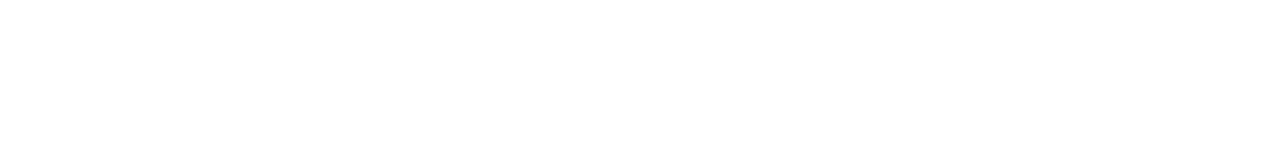
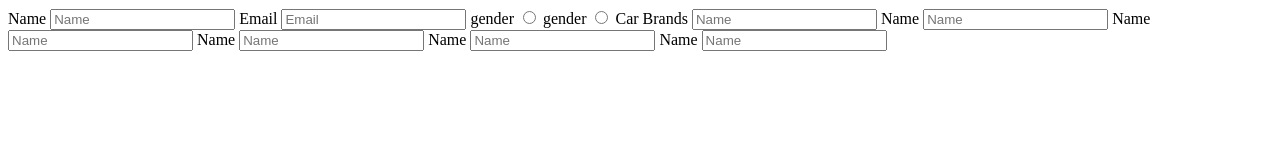
Before and after one commit to acciojob/signup-form-car-Jaswant26, a website: page main.html in a window 1280 px wide. Drawn offline with Linux system fonts and the light colour scheme.

Commit message:
created a submission

```diff
--- a/main.html
+++ b/main.html
@@ -10,7 +10,27 @@
 	<!-- the entire body must be written by student -->
     <script type="text/javascript" src="./script.js">
 </script>
-
+<form action="/action_page.php" method="post">
+	<label for="name">Name</label>
+	<input type="text" placeholder="Name" id="name" required>
+	<label for="email">Email</label>
+	<input type="email" placeholder="Email" id="email" required>
+	<label for="gender_m">gender</label>
+	<input type="radio" id="gender_m" required>
+	<label for="gender_f">gender</label>
+	<input type="radio" id="gender_f" required>
+	<label for="cars">Car Brands</label>
+	<input type="text" placeholder="Name" id="name" required>
+	<label for="name">Name</label>
+	<input type="text" placeholder="Name" id="name" required>
+	<label for="name">Name</label>
+	<input type="text" placeholder="Name" id="name" required>
+	<label for="name">Name</label>
+	<input type="text" placeholder="Name" id="name" required>
+	<label for="name">Name</label>
+	<input type="text" placeholder="Name" id="name" required>
+	<label for="name">Name</label>
+	<input type="text" placeholder="Name" id="name" required>
 </body>
 
 </html>
```
